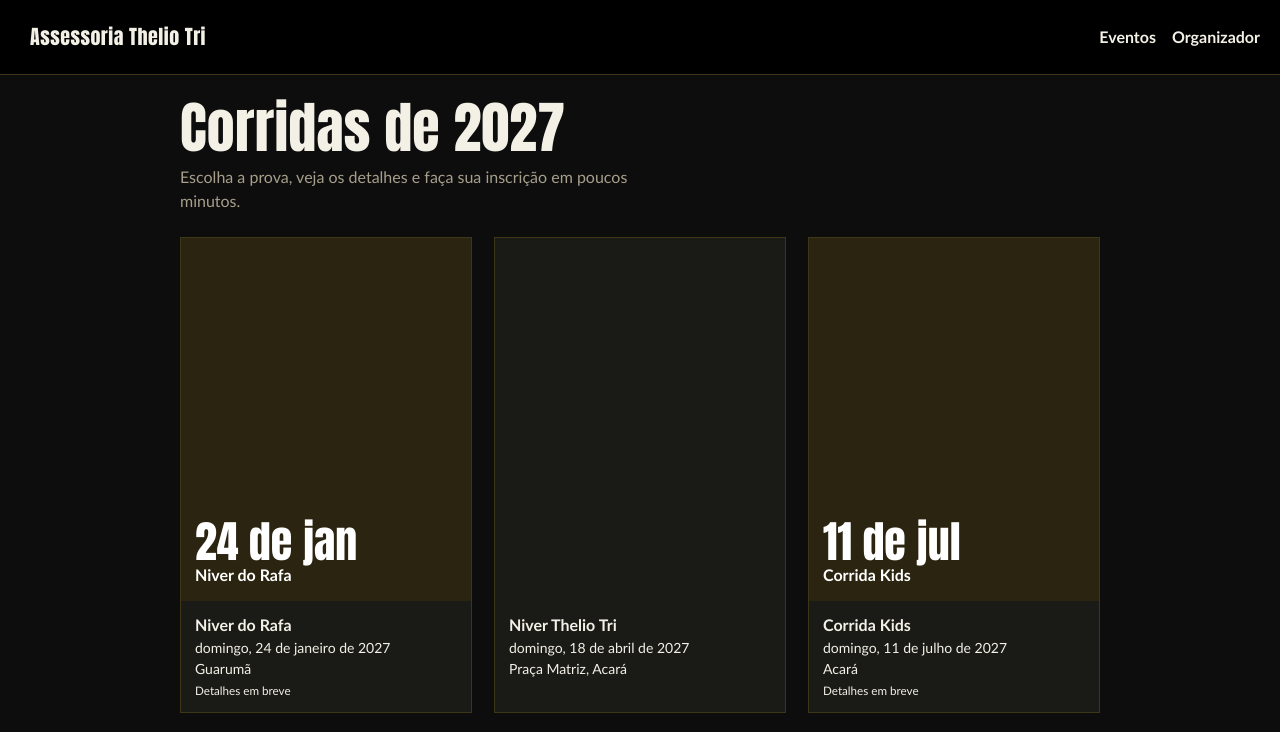
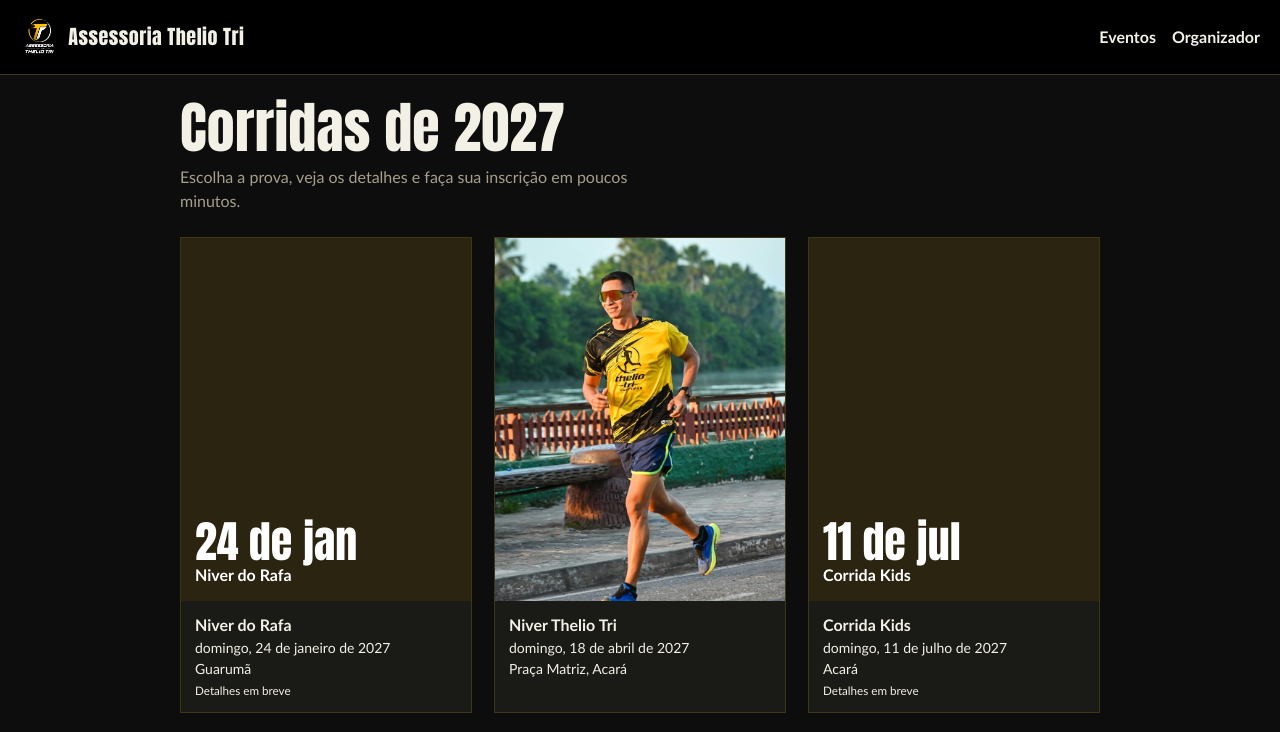
Before and after one commit to ezequiasdaluz8-ux/theliotri1, a plain HTML site: page index.html in a window 1280 px wide. Shown: the top 732 px of the page. Drawn offline with Linux system fonts and the light colour scheme.

Commit message:
Update index.html

```diff
--- a/index.html
+++ b/index.html
@@ -49,7 +49,7 @@ th,td{text-align:left;padding:8px 6px;border-bottom:1px solid var(--line)}
 </style>
 </head>
 <body>
-<header><a class="logo" href="#"><img src="flyers/logo.jpg" alt=""><b id="brand"></b></a><nav><a href="#">Eventos</a><a href="#admin">Organizador</a></nav></header>
+<header><a class="logo" href="#"><img src="logo.jpg" alt=""><b id="brand"></b></a><nav><a href="#">Eventos</a><a href="#admin">Organizador</a></nav></header>
 <main id="app"></main>
 
 <script>
@@ -61,10 +61,10 @@ const CONFIG = {
   pixNome: "Nome do recebedor",
   senhaPainelDemo: "trocar123"        // SÓ PARA TESTE. Na versão final o login vem do Supabase.
 };
-/* flyer: coloque a imagem na pasta flyers/ e informe o caminho. Sem imagem, aparece um bloco colorido. */
+/* flyer: coloque a imagem na mesma pasta do index.html e informe só o nome do arquivo. Sem imagem, aparece um bloco colorido. */
 const EVENTOS = [
   {id:"niver-rafa", nome:"Niver do Rafa", data:"2027-01-24", local:"Guarumã", cor:"#2a2410"},
-  {id:"niver-thelio-tri", nome:"Niver Thelio Tri", data:"2027-04-18", hora:"06:00", concentracao:"05:30", local:"Praça Matriz, Acará", org:"Assessoria Thelio Tri", flyer:"flyers/niver-thelio-tri.jpg", cor:"#2a2410",
+  {id:"niver-thelio-tri", nome:"Niver Thelio Tri", data:"2027-04-18", hora:"06:00", concentracao:"05:30", local:"Praça Matriz, Acará", org:"Assessoria Thelio Tri", flyer:"niver-thelio-tri.jpg", cor:"#2a2410",
    premiacao:"Dinheiro para os 5 primeiros e Top 10 com premiação e brindes.",
    premios:{geral:["R$ 300","R$ 200","R$ 100","R$ 50","R$ 50"], top10:["R$ 100","R$ 100","R$ 100","R$ 100","R$ 100","Brinde","Brinde","Brinde","Brinde","Brinde"]},
    sobre:"Corrida de 5 km em comemoração ao aniversário do Thelio Tri. O kit inclui camisa, medalha e carbo gel.",
```
